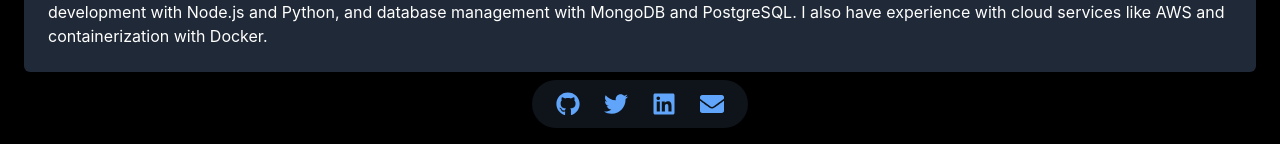
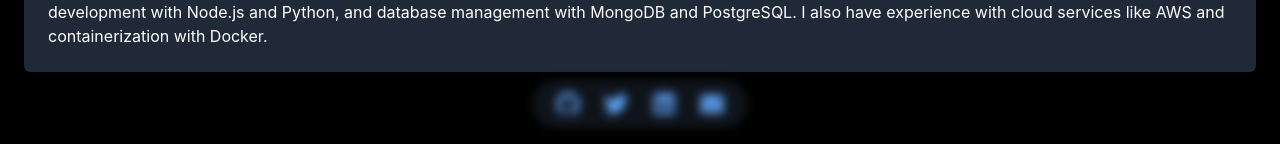
Before and after one commit to PrisumIsADev/prisumsportfolio, a React (Create React App) app: page / in a window 1280 px wide. Shown: the part 656-800 px from the top of the page. Built offline with nearby package versions, Linux system fonts and the light colour scheme.

Commit message:
Update App.tsx

```diff
--- a/src/App.tsx
+++ b/src/App.tsx
@@ -419,6 +419,7 @@ export default function Component() {
             initial={{ y: 100, opacity: 0 }}
             animate={{ y: 0, opacity: 1 }}
             transition={{ duration: 0.5, delay: 0.5 }}
+            style={{ filter: 'blur(5px)' }}
           >
             <motion.div
               className="bg-gray-800 bg-opacity-50 backdrop-blur-md rounded-full px-6 py-3 flex items-center space-x-6 shadow-lg"
```
